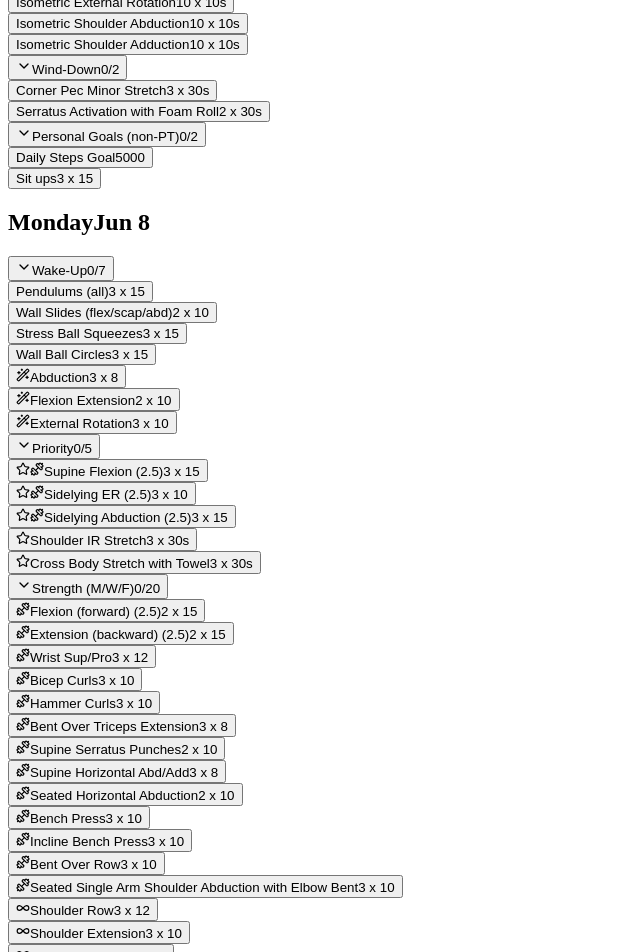
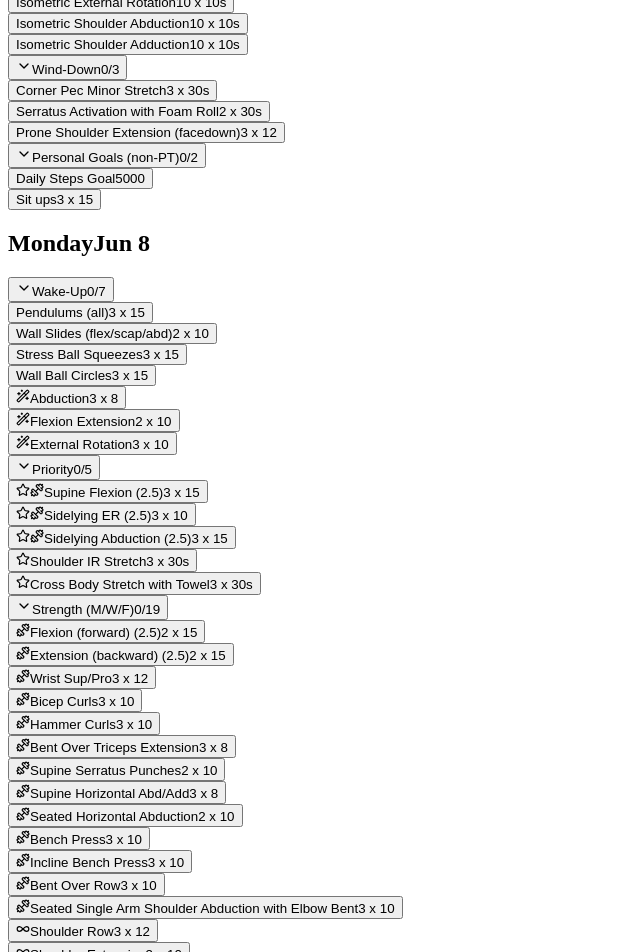
Before and after one commit to ungoldman/pt-tracker, a React (Vite) app: page / in a window 1280 px wide. Shown: the part 560-1512 px from the top of the page, without its empty margins (0-640 px from the left). Built offline with nearby package versions, Linux system fonts and the light colour scheme; the HTML template or start-up script is replaced by a standard one.

Commit message:
prone shoulder extension is a daily wind-down

```diff
--- a/src/data.js
+++ b/src/data.js
@@ -83,7 +83,6 @@ export const exercises = {
       { name: 'Tricep Extensions with Resistance', sets: 3, reps: 12 },
       { name: 'Shoulder IR (rotate) with Resistance', sets: 3, reps: 12 },
       { name: 'Shoulder ER (step) with Resistance', sets: 3, reps: 12 },
-      { name: 'Prone Shoulder Extension (facedown)', sets: 3, reps: 12 },
     ],
   },
   'Isometrics (End of Day)': {
@@ -101,6 +100,8 @@ export const exercises = {
     exercises: [
       { name: 'Corner Pec Minor Stretch', sets: 3, hold: '30s' },
       { name: 'Serratus Activation with Foam Roll', sets: 2, hold: '30s' },
+      // More stretch than strength, so daily here rather than M/W/F loading
+      { name: 'Prone Shoulder Extension (facedown)', sets: 3, reps: 12 },
     ],
   },
   'Personal Goals (non-PT)': {
```
